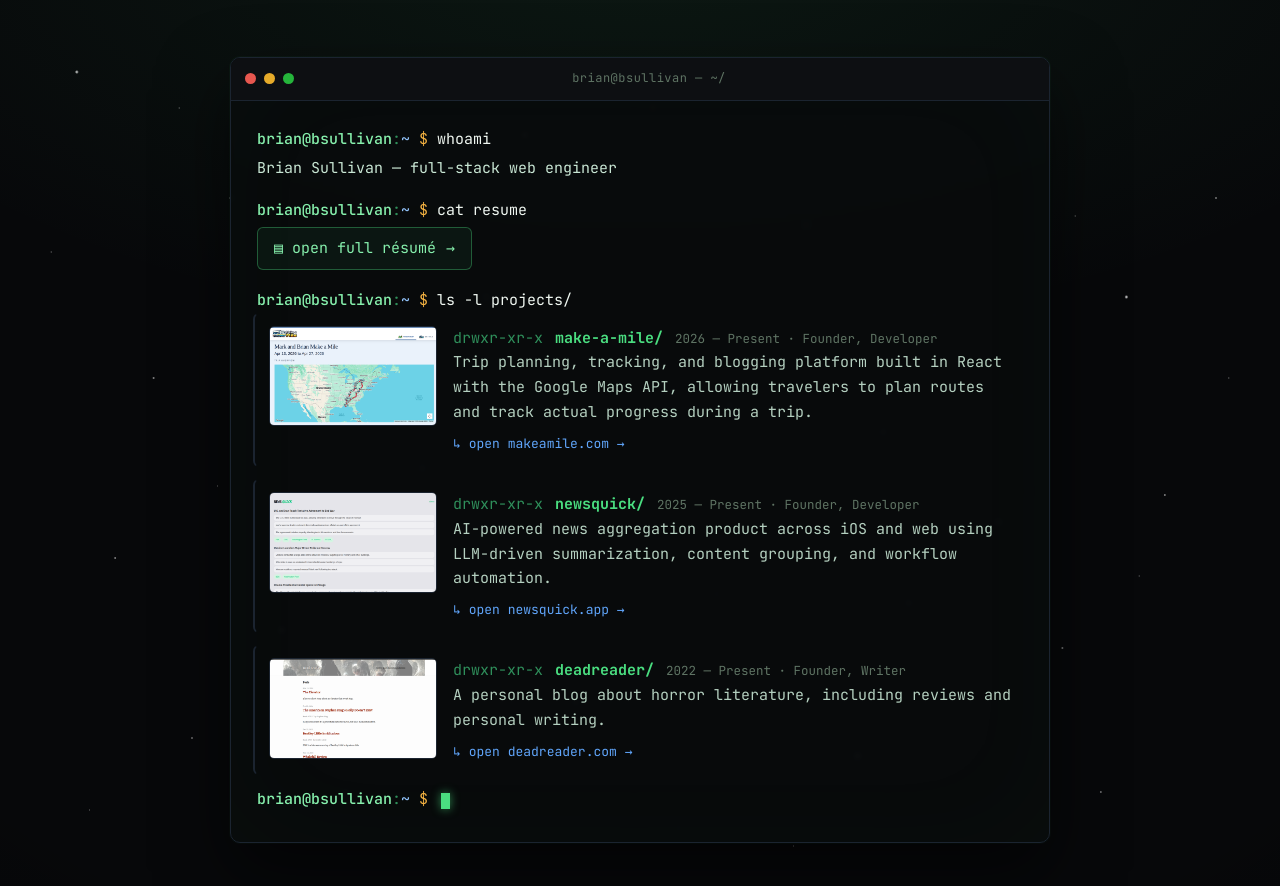
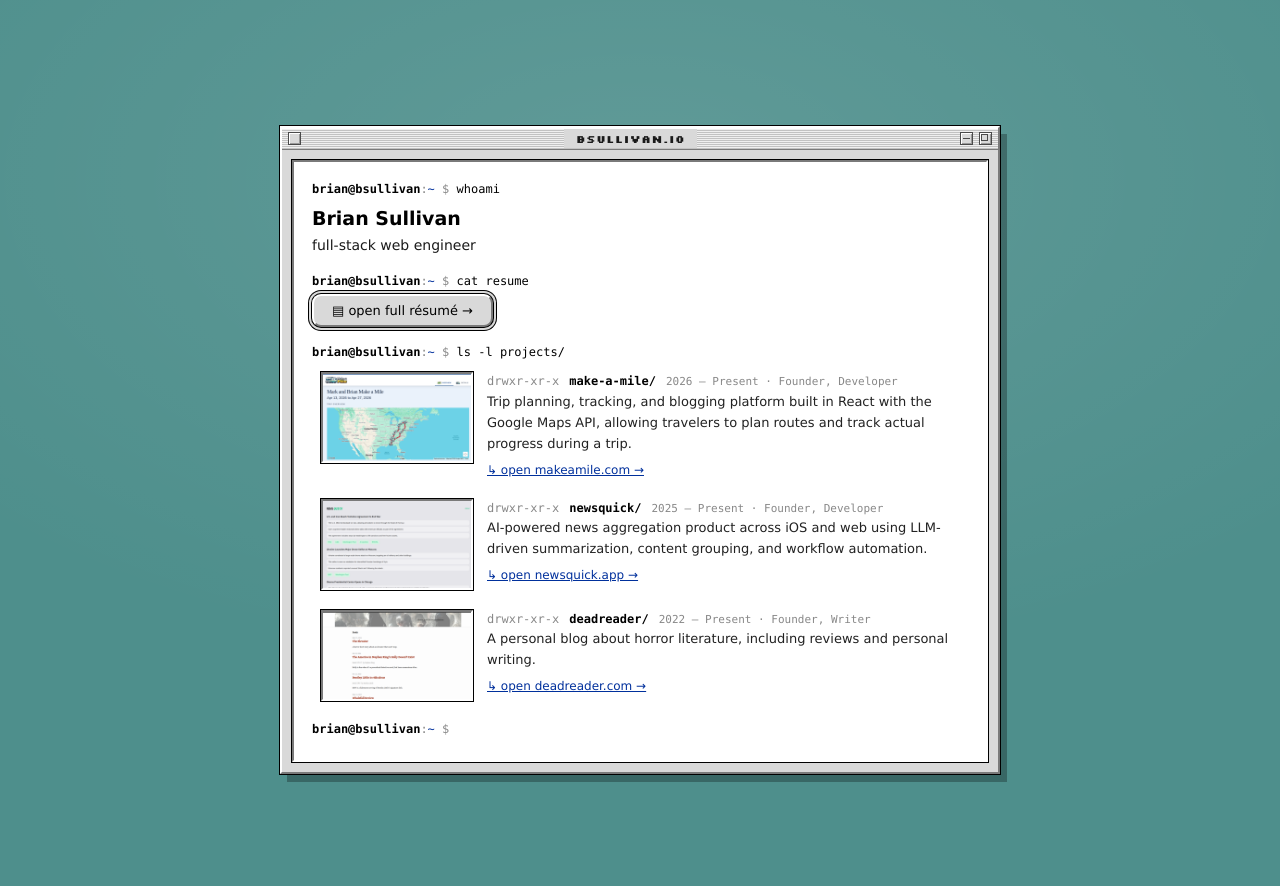
Before and after one commit to bsullivan-io/bsullivan.io, a Jekyll site: the page built from index.html, in a window 1280 px wide. Shown: the top 886 px of the page. Built offline with Jekyll 4.4.1, drawn with Linux system fonts in a browser that asks for light colours.

Commit message:
Restyle home page as Mac OS 8 Platinum window
Replace the dark terminal theme with a classic Mac OS 8 "Platinum" look:
teal desktop, beveled window with a pinstriped title bar and close/
collapse/zoom boxes, a sunken white pane, Monaco shell text, a default
push button for the résumé, and Finder-style navy selection highlights
on the project entries (thumbnails kept, framed with inset bevels).

This is a self-contained restyle of _layouts/home.html — reverting this
single commit restores the terminal theme.

Co-Authored-By: Claude Opus 4.8 <noreply@anthropic.com>

```diff
--- a/_layouts/home.html
+++ b/_layouts/home.html
@@ -6,21 +6,24 @@
   <title>{{ page.title | default: site.title }}</title>
   <link rel="preconnect" href="https://fonts.googleapis.com">
   <link rel="preconnect" href="https://fonts.gstatic.com" crossorigin>
-  <link href="https://fonts.googleapis.com/css2?family=JetBrains+Mono:ital,wght@0,400;0,500;0,700;1,400&display=swap" rel="stylesheet">
+  <link href="https://fonts.googleapis.com/css2?family=Silkscreen:wght@400;700&display=swap" rel="stylesheet">
   <style>
+    /* ============================================================
+       Mac OS 8 "Platinum" retro theme
+       (self-contained; revert this commit to restore the terminal)
+       ============================================================ */
     :root {
-      --bg:        #07080a;
-      --panel:     rgba(9,11,13,0.92);
-      --chrome:    #0d0f12;
-      --border:    #1b2430;
-      --green:     #4ade80;
-      --green-dim: #2f8f5b;
-      --phosphor:  #86efac;
-      --blue:      #60a5fa;
-      --path:      #93c5fd;
-      --amber:     #f5b342;
-      --text:      #c8e6d4;
-      --muted:     #5f7464;
+      --face:       #d9d9d9;  /* platinum window face */
+      --face-lo:    #c4c4c4;
+      --hi:         #ffffff;  /* bevel highlight */
+      --sh:         #7a7a7a;  /* bevel shadow */
+      --sh-dk:      #4a4a4a;
+      --ink:        #1a1a1a;
+      --ink-soft:   #555555;
+      --ink-faint:  #888888;
+      --link:       #00309c;
+      --sel:        #000a8c;  /* classic selection navy */
+      --desktop:    #4e8f8c;  /* classic Mac teal */
     }
 
     * { box-sizing: border-box; }
@@ -29,193 +32,167 @@
 
     body {
       min-height: 100vh;
-      background-color: var(--bg);
-      /* non-repeating starfield: stars placed by % so they spread, never tile */
+      background-color: var(--desktop);
       background-image:
-        radial-gradient(120% 80% at 50% -8%, rgba(74,222,128,0.08), transparent 58%),
-        radial-gradient(120% 120% at 50% 40%, transparent 55%, rgba(0,0,0,0.5) 100%),
-        radial-gradient(2px 2px at 6% 8%, rgba(255,255,255,0.9), transparent),
-        radial-gradient(2px 2px at 22% 70%, rgba(255,255,255,0.85), transparent),
-        radial-gradient(2px 2px at 41% 15%, rgba(200,230,255,0.85), transparent),
-        radial-gradient(2px 2px at 67% 84%, rgba(255,255,255,0.85), transparent),
-        radial-gradient(2px 2px at 88% 33%, rgba(255,255,255,0.9), transparent),
-        radial-gradient(2px 2px at 78% 58%, rgba(210,255,225,0.8), transparent),
-        radial-gradient(1.4px 1.4px at 12% 42%, rgba(255,255,255,0.7), transparent),
-        radial-gradient(1.4px 1.4px at 18% 22%, rgba(255,255,255,0.65), transparent),
-        radial-gradient(1.4px 1.4px at 27% 88%, rgba(255,255,255,0.7), transparent),
-        radial-gradient(1.4px 1.4px at 33% 52%, rgba(255,255,255,0.6), transparent),
-        radial-gradient(1.4px 1.4px at 38% 33%, rgba(255,255,255,0.7), transparent),
-        radial-gradient(1.4px 1.4px at 45% 78%, rgba(255,255,255,0.65), transparent),
-        radial-gradient(1.4px 1.4px at 51% 12%, rgba(255,255,255,0.7), transparent),
-        radial-gradient(1.4px 1.4px at 57% 45%, rgba(255,255,255,0.6), transparent),
-        radial-gradient(1.4px 1.4px at 63% 25%, rgba(255,255,255,0.7), transparent),
-        radial-gradient(1.4px 1.4px at 71% 67%, rgba(255,255,255,0.65), transparent),
-        radial-gradient(1.4px 1.4px at 76% 18%, rgba(255,255,255,0.7), transparent),
-        radial-gradient(1.4px 1.4px at 83% 72%, rgba(255,255,255,0.6), transparent),
-        radial-gradient(1.4px 1.4px at 91% 55%, rgba(255,255,255,0.7), transparent),
-        radial-gradient(1.4px 1.4px at 95% 22%, rgba(255,255,255,0.65), transparent),
-        radial-gradient(1.4px 1.4px at 9% 62%, rgba(255,255,255,0.7), transparent),
-        radial-gradient(1.4px 1.4px at 15% 82%, rgba(255,255,255,0.6), transparent),
-        radial-gradient(1.4px 1.4px at 36% 64%, rgba(255,255,255,0.65), transparent),
-        radial-gradient(1.4px 1.4px at 48% 38%, rgba(255,255,255,0.7), transparent),
-        radial-gradient(1.4px 1.4px at 60% 8%, rgba(255,255,255,0.6), transparent),
-        radial-gradient(1.4px 1.4px at 69% 48%, rgba(255,255,255,0.65), transparent),
-        radial-gradient(1.4px 1.4px at 81% 9%, rgba(255,255,255,0.7), transparent),
-        radial-gradient(1.4px 1.4px at 86% 88%, rgba(255,255,255,0.6), transparent),
-        radial-gradient(1px 1px at 4% 28%, rgba(255,255,255,0.45), transparent),
-        radial-gradient(1px 1px at 17% 54%, rgba(255,255,255,0.4), transparent),
-        radial-gradient(1px 1px at 24% 34%, rgba(255,255,255,0.45), transparent),
-        radial-gradient(1px 1px at 31% 72%, rgba(255,255,255,0.4), transparent),
-        radial-gradient(1px 1px at 44% 58%, rgba(255,255,255,0.45), transparent),
-        radial-gradient(1px 1px at 56% 66%, rgba(255,255,255,0.4), transparent),
-        radial-gradient(1px 1px at 66% 14%, rgba(255,255,255,0.45), transparent),
-        radial-gradient(1px 1px at 73% 35%, rgba(255,255,255,0.4), transparent),
-        radial-gradient(1px 1px at 79% 44%, rgba(255,255,255,0.45), transparent),
-        radial-gradient(1px 1px at 89% 64%, rgba(255,255,255,0.4), transparent),
-        radial-gradient(1px 1px at 96% 42%, rgba(255,255,255,0.45), transparent),
-        radial-gradient(1px 1px at 7% 90%, rgba(255,255,255,0.4), transparent),
-        radial-gradient(1px 1px at 14% 12%, rgba(255,255,255,0.45), transparent),
-        radial-gradient(1px 1px at 21% 48%, rgba(255,255,255,0.4), transparent),
-        radial-gradient(1px 1px at 53% 92%, rgba(255,255,255,0.45), transparent),
-        radial-gradient(1px 1px at 62% 94%, rgba(255,255,255,0.4), transparent),
-        radial-gradient(1px 1px at 84% 24%, rgba(255,255,255,0.45), transparent);
+        radial-gradient(130% 100% at 50% 20%, rgba(255,255,255,0.10), transparent 55%),
+        radial-gradient(150% 150% at 50% 55%, transparent 50%, rgba(0,0,0,0.30) 100%);
       background-repeat: no-repeat;
       background-attachment: fixed;
-      color: var(--text);
-      font-family: "JetBrains Mono", ui-monospace, SFMono-Regular, Menlo, Monaco, Consolas, monospace;
-      font-size: 15px;
-      line-height: 1.65;
+      color: var(--ink);
+      font-family: Geneva, Verdana, Tahoma, "Helvetica Neue", Helvetica, sans-serif;
+      font-size: 14px;
+      line-height: 1.5;
       display: flex;
       align-items: center;
       justify-content: center;
-      padding: 24px;
-      -webkit-font-smoothing: antialiased;
+      padding: 28px 20px;
     }
 
-    .terminal {
-      position: relative;
+    /* ---- window ---- */
+    .window {
       width: 100%;
-      max-width: 820px;
-      background: var(--panel);
-      border: 1px solid var(--border);
-      border-radius: 10px;
-      box-shadow:
-        0 30px 70px rgba(0,0,0,0.55),
-        0 0 0 1px rgba(74,222,128,0.04),
-        inset 0 0 120px rgba(74,222,128,0.025);
-      overflow: hidden;
-      backdrop-filter: blur(2px);
+      max-width: 720px;
+      background: var(--face);
+      border: 2px solid;
+      border-color: var(--hi) var(--sh) var(--sh) var(--hi);
+      box-shadow: 0 0 0 1px #000, 7px 8px 0 rgba(0,0,0,0.28);
+      animation: winopen 0.18s ease both;
+    }
+    @keyframes winopen {
+      from { opacity: 0; transform: scale(0.965); }
+      to   { opacity: 1; transform: scale(1); }
     }
 
-    /* vignette overlay (scanlines removed) */
-    .terminal::after {
+    /* ---- title bar with pinstripes ---- */
+    .titlebar {
+      display: flex;
+      align-items: center;
+      gap: 6px;
+      height: 22px;
+      padding: 0 6px;
+      border-bottom: 1px solid var(--sh);
+      background: repeating-linear-gradient(
+        to bottom,
+        #c2c2c2 0, #c2c2c2 1px,
+        #efefef 1px, #efefef 2px
+      );
+      box-shadow: inset 0 1px 0 #fff;
+      user-select: none;
+    }
+    .tb-fill { flex: 1; align-self: stretch; }   /* transparent → stripes show through */
+    .title {
+      font-family: "Silkscreen", Geneva, sans-serif;
+      font-weight: 700;
+      font-size: 11px;
+      letter-spacing: 0.5px;
+      color: var(--ink);
+      background: var(--face);
+      padding: 2px 12px 1px;
+    }
+    /* close / collapse / zoom boxes */
+    .ctl {
+      position: relative;
+      width: 13px;
+      height: 13px;
+      flex: 0 0 auto;
+      background: var(--face);
+      border: 1px solid var(--sh-dk);
+      box-shadow: inset 1px 1px 0 #fff, inset -1px -1px 0 #9a9a9a;
+    }
+    .ctl.zoom::after {
       content: "";
       position: absolute;
-      inset: 0;
-      pointer-events: none;
-      background: radial-gradient(130% 130% at 50% 50%, transparent 68%, rgba(0,0,0,0.4) 100%);
-      opacity: 0.6;
-      z-index: 3;
+      top: 1px; left: 1px;
+      width: 5px; height: 5px;
+      border: 1px solid var(--sh-dk);
+      background: var(--face);
+    }
+    .ctl.collapse::after {
+      content: "";
+      position: absolute;
+      left: 2px; right: 2px; top: 5px;
+      border-top: 1px solid var(--sh-dk);
     }
 
-    .bar {
-      display: flex;
+    /* ---- body / sunken white pane ---- */
+    .window-body { background: var(--face); padding: 10px; }
+    .pane {
+      background: #fff;
+      border: 2px solid;
+      border-color: var(--sh) var(--hi) var(--hi) var(--sh);
+      box-shadow: 0 0 0 1px #000;
+      padding: 16px 18px 20px;
+    }
+
+    /* ---- shell-worksheet text ---- */
+    .promptline {
+      font-family: Monaco, "Courier New", monospace;
+      font-size: 12px;
+      color: var(--ink-soft);
+      margin: 2px 0;
+    }
+    .user { color: #000; font-weight: 700; }
+    .at   { color: var(--ink-faint); }
+    .path { color: var(--link); }
+    .sym  { color: var(--ink-faint); }
+    .cmd  { color: #000; }
+    .name-out {
+      display: block;
+      font-size: 19px;
+      font-weight: 700;
+      color: #000;
+      margin: 6px 0 2px;
+    }
+    .block { margin: 4px 0 16px; }
+
+    /* ---- platinum push button (résumé) ---- */
+    .resume {
+      display: inline-flex;
       align-items: center;
       gap: 8px;
-      padding: 11px 14px;
-      background: var(--chrome);
-      border-bottom: 1px solid var(--border);
-      position: relative;
-      z-index: 4;
+      text-decoration: none;
+      color: #000;
+      font-size: 13px;
+      background: var(--face);
+      border: 2px solid;
+      border-color: var(--hi) var(--sh) var(--sh) var(--hi);
+      border-radius: 9px;
+      padding: 5px 18px;
+      /* default-button double ring */
+      box-shadow: 0 0 0 1px #000, 0 0 0 3px var(--face), 0 0 0 4px #000;
     }
-    .dot { width: 11px; height: 11px; border-radius: 50%; opacity: 0.9; }
-    .red    { background: #ff5f57; }
-    .yellow { background: #febc2e; }
-    .green-dot { background: #28c840; }
-    .bar-title {
-      flex: 1;
-      text-align: center;
-      font-size: 12px;
-      letter-spacing: 0.04em;
-      color: var(--muted);
-      margin-right: 39px; /* balance the dots */
+    .resume:active {
+      border-color: var(--sh) var(--hi) var(--hi) var(--sh);
+      background: #cccccc;
     }
 
-    .screen {
-      padding: 26px 26px 30px;
-      position: relative;
-      z-index: 2;
-    }
-
-    /* staggered boot reveal */
-    .line { opacity: 0; animation: boot 0.42s ease forwards; }
-    .l1 { animation-delay: 0.05s; }
-    .l2 { animation-delay: 0.30s; }
-    .l3 { animation-delay: 0.55s; }
-    .l4 { animation-delay: 0.80s; }
-    .l5 { animation-delay: 1.30s; }
-    .l6 { animation-delay: 1.55s; }
-    .p1 { animation-delay: 1.80s; }
-    .p2 { animation-delay: 2.05s; }
-    .p3 { animation-delay: 2.30s; }
-    .l7 { animation-delay: 2.70s; }
-    .l8 { animation-delay: 2.95s; }
-    @keyframes boot {
-      from { opacity: 0; transform: translateY(4px); }
-      to   { opacity: 1; transform: translateY(0); }
-    }
-
-    .promptline { color: var(--text); }
-    .user { color: var(--phosphor); font-weight: 500; }
-    .at   { color: var(--green-dim); }
-    .path { color: var(--path); }
-    .sym  { color: var(--amber); }
-    .cmd  { color: #eef6f0; }
-    .out  { color: var(--text); }
-    .comment { color: var(--muted); }
-    .accent { color: var(--green); }
-
-    .block { margin: 4px 0 18px; }
-    .gap   { height: 14px; }
-
-    /* project entries */
+    /* ---- project entries (ls -l output) ---- */
     .entry {
       display: flex;
-      gap: 16px;
+      gap: 14px;
       align-items: flex-start;
       text-decoration: none;
-      color: inherit;
-      padding: 12px 14px;
-      margin: 0 -4px 12px;
+      color: #000;
+      padding: 8px;
+      margin: 2px 0;
       border: 1px solid transparent;
-      border-left: 2px solid var(--border);
-      border-radius: 6px;
-      transition: border-color 0.18s ease, background 0.18s ease, transform 0.18s ease;
     }
     .entry:hover, .entry:focus-visible {
-      border-color: rgba(74,222,128,0.35);
-      border-left-color: var(--green);
-      background: rgba(74,222,128,0.05);
-      transform: translateX(2px);
+      background: var(--sel);
+      color: #fff;
       outline: none;
-    }
-    .entry:hover .name, .entry:focus-visible .name {
-      text-shadow: 0 0 14px rgba(74,222,128,0.55);
     }
     .entry-body { flex: 1; min-width: 0; }
 
-    /* thumbnail */
     .thumb {
-      flex: 0 0 168px;
-      width: 168px;
+      flex: 0 0 152px;
+      width: 152px;
       aspect-ratio: 5 / 3;
-      border-radius: 5px;
       overflow: hidden;
-      position: relative;
-      border: 1px solid var(--border);
-      background: #0d0f12;
-      box-shadow: inset 0 0 0 1px rgba(0,0,0,0.5);
-      transition: border-color 0.18s ease, box-shadow 0.18s ease;
+      background: #fff;
+      border: 2px solid;
+      border-color: var(--sh) var(--hi) var(--hi) var(--sh);
+      box-shadow: 0 0 0 1px #000;
     }
     .thumb img {
       width: 100%;
@@ -223,108 +200,86 @@
       object-fit: cover;
       object-position: top center;
       display: block;
-      transition: transform 0.4s ease;
     }
     .entry:hover .thumb, .entry:focus-visible .thumb {
-      border-color: rgba(74,222,128,0.45);
-      box-shadow: 0 0 18px rgba(74,222,128,0.18), inset 0 0 0 1px rgba(0,0,0,0.5);
-    }
-    .entry:hover .thumb img, .entry:focus-visible .thumb img {
-      transform: scale(1.04);
+      box-shadow: 0 0 0 1px #000, 0 0 0 3px #fff;
     }
 
     .entry-head {
       display: flex;
       flex-wrap: wrap;
       align-items: baseline;
-      gap: 0 12px;
+      gap: 0 10px;
+      font-family: Monaco, "Courier New", monospace;
+      font-size: 12px;
     }
-    .perm { color: var(--green-dim); }
-    .name {
-      color: var(--green);
-      font-weight: 700;
-      transition: text-shadow 0.18s ease;
-    }
-    .meta { color: var(--muted); font-size: 12.5px; }
-    .desc { color: var(--text); opacity: 0.9; margin: 5px 0 0; max-width: 64ch; }
-    .open { color: var(--blue); margin-top: 8px; display: block; font-size: 13px; }
-    .entry:hover .open .arrow { transform: translateX(3px); }
-    .arrow { display: inline-block; transition: transform 0.18s ease; }
+    .perm { color: var(--ink-faint); }
+    .name { color: #000; font-weight: 700; }
+    .meta { color: var(--ink-faint); font-size: 11px; }
+    .desc { font-size: 13px; color: #222; margin: 5px 0 0; max-width: 62ch; }
+    .open { color: var(--link); margin-top: 7px; display: block; font-size: 12px; text-decoration: underline; }
 
-    /* resume callout */
-    .resume {
-      display: inline-flex;
-      align-items: center;
-      gap: 10px;
-      text-decoration: none;
-      color: var(--phosphor);
-      border: 1px solid rgba(74,222,128,0.35);
-      background: rgba(74,222,128,0.06);
-      padding: 8px 16px;
-      border-radius: 6px;
-      transition: background 0.18s ease, box-shadow 0.18s ease, transform 0.18s ease;
-    }
-    .resume:hover {
-      background: rgba(74,222,128,0.13);
-      box-shadow: 0 0 22px rgba(74,222,128,0.22);
-      transform: translateY(-1px);
-    }
+    /* selection-highlight text inversion */
+    .entry:hover .perm, .entry:hover .meta,
+    .entry:focus-visible .perm, .entry:focus-visible .meta { color: #c4ccff; }
+    .entry:hover .name, .entry:hover .desc,
+    .entry:focus-visible .name, .entry:focus-visible .desc { color: #fff; }
+    .entry:hover .open, .entry:focus-visible .open { color: #bcd2ff; }
 
-    /* blinking cursor */
+    /* blinking caret */
     .cursor {
       display: inline-block;
-      width: 9px;
-      height: 1.05em;
-      background: var(--green);
-      margin-left: 4px;
+      width: 7px;
+      height: 1em;
+      background: #000;
       vertical-align: text-bottom;
-      animation: blink 1.05s step-end infinite;
-      box-shadow: 0 0 10px rgba(74,222,128,0.6);
+      margin-left: 3px;
+      animation: blink 1s step-end infinite;
     }
     @keyframes blink { 50% { opacity: 0; } }
 
     @media (max-width: 600px) {
-      body { padding: 12px; font-size: 14px; }
-      .screen { padding: 20px 18px 24px; }
-      .desc { max-width: none; }
-      .bar-title { display: none; }
+      body { padding: 14px 10px; }
+      .pane { padding: 14px 14px 18px; }
       .entry { flex-direction: column; gap: 12px; }
       .thumb { flex: 0 0 auto; width: 100%; }
     }
 
     @media (prefers-reduced-motion: reduce) {
-      .line { opacity: 1; animation: none; }
+      .window { animation: none; }
       .cursor { animation: none; }
-      .entry, .resume, .arrow, .thumb, .thumb img { transition: none; }
-      .entry:hover .thumb img { transform: none; }
     }
   </style>
 </head>
 <body>
-  <main class="terminal" aria-label="Brian Sullivan terminal">
-    <div class="bar">
-      <span class="dot red"></span>
-      <span class="dot yellow"></span>
-      <span class="dot green-dot"></span>
-      <span class="bar-title">brian@bsullivan — ~/</span>
+  <main class="window" aria-label="Brian Sullivan">
+    <div class="titlebar">
+      <span class="ctl close" aria-hidden="true"></span>
+      <span class="tb-fill"></span>
+      <span class="title">bsullivan.io</span>
+      <span class="tb-fill"></span>
+      <span class="ctl collapse" aria-hidden="true"></span>
+      <span class="ctl zoom" aria-hidden="true"></span>
     </div>
 
-    <div class="screen">
-      <div class="line l1 promptline">
+    <div class="window-body">
+      <div class="pane">
+        <div class="promptline">
           <span class="user">brian@bsullivan</span><span class="at">:</span><span class="path">~</span> <span class="sym">$</span> <span class="cmd">whoami</span>
         </div>
-      <div class="line l2 out block">
-        Brian Sullivan — full-stack web engineer
+        <div class="block">
+          <span class="name-out">Brian Sullivan</span>
+          full-stack web engineer
         </div>
 
-      <div class="line l3 promptline">
+        <div class="promptline">
           <span class="user">brian@bsullivan</span><span class="at">:</span><span class="path">~</span> <span class="sym">$</span> <span class="cmd">cat resume</span>
         </div>
-      <div class="line l4 block">
-        <a class="resume" href="/resume">▤ open full résumé <span class="arrow">→</span></a>
+        <div class="block">
+          <a class="resume" href="/resume">▤ open full résumé →</a>
         </div>
 
-      <div class="line l5 promptline">
+        <div class="promptline">
           <span class="user">brian@bsullivan</span><span class="at">:</span><span class="path">~</span> <span class="sym">$</span> <span class="cmd">ls -l projects/</span>
         </div>
 
@@ -332,8 +287,7 @@
         {% for fname in featured %}
           {% assign p = site.data.projects | where: "project", fname | first %}
           {% if p %}
-          {% if forloop.index == 1 %}{% assign cls = "p1" %}{% elsif forloop.index == 2 %}{% assign cls = "p2" %}{% else %}{% assign cls = "p3" %}{% endif %}
-          <a class="line {{ cls }} entry" href="{{ p.url }}" rel="noopener noreferrer" target="_blank">
+            <a class="entry" href="{{ p.url }}" rel="noopener noreferrer" target="_blank">
               {% if p.image %}
               <span class="thumb"><img src="{{ p.image }}" alt="Screenshot of {{ p.project }}" loading="lazy" width="640" height="384"></span>
               {% endif %}
@@ -344,14 +298,15 @@
                   <span class="meta">{{ p.duration }} · {{ p.role }}</span>
                 </span>
                 <span class="desc">{{ p.description }}</span>
-              <span class="open">↳ open {{ p.url | remove: "https://" | remove: "http://" | remove: "www." | replace: "/", "" }} <span class="arrow">→</span></span>
+                <span class="open">↳ open {{ p.url | remove: "https://" | remove: "http://" | remove: "www." | replace: "/", "" }} →</span>
               </span>
             </a>
           {% endif %}
         {% endfor %}
 
-      <div class="line l7 promptline">
+        <div class="promptline" style="margin-top:10px">
           <span class="user">brian@bsullivan</span><span class="at">:</span><span class="path">~</span> <span class="sym">$</span> <span class="cursor" aria-hidden="true"></span>
+        </div>
       </div>
     </div>
   </main>
```
Lines whose indentation alone changed are shown as unchanged.
